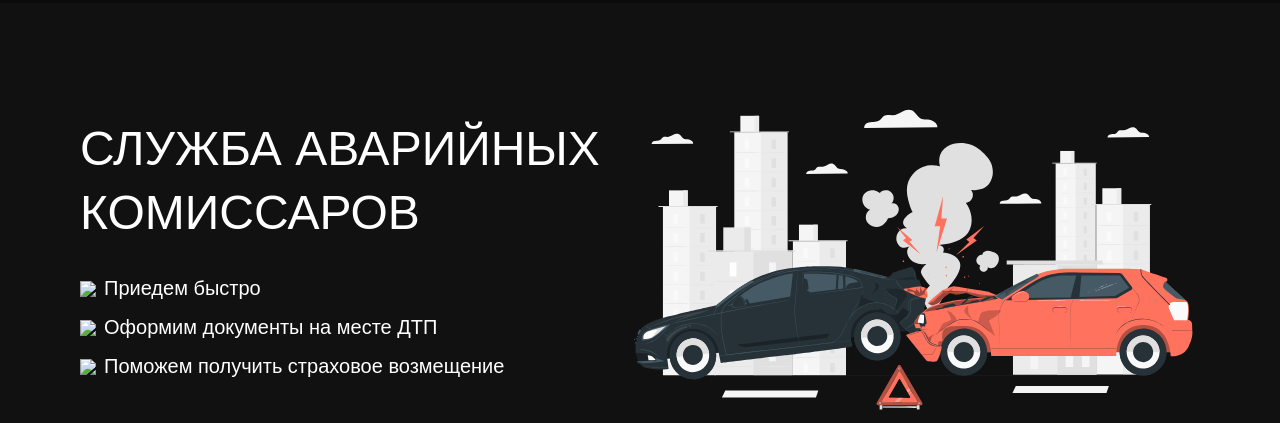
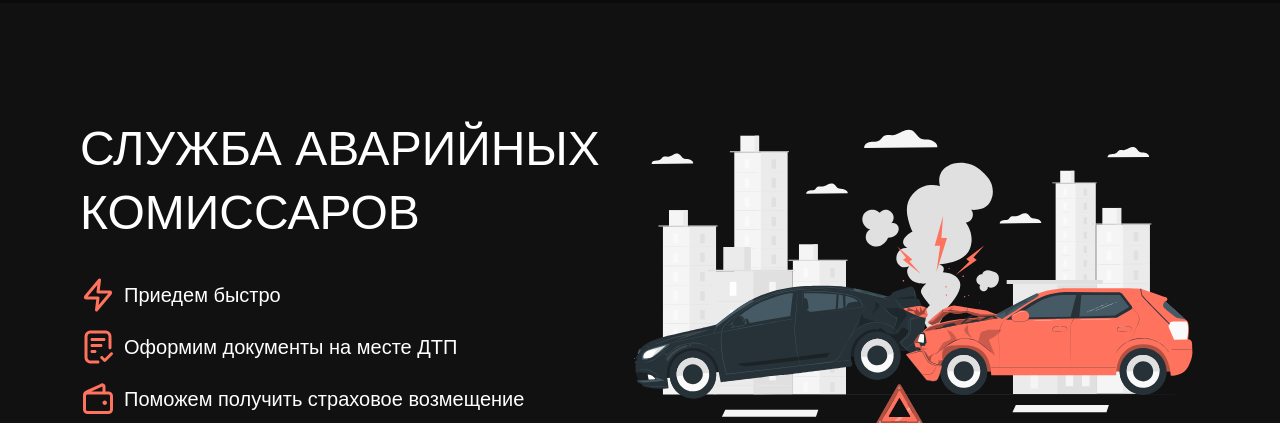
Before and after one commit to hhrum/avarkom, a plain HTML site: page index.html in a window 1280 px wide. Shown: the part 65-488 px from the top of the page. Drawn offline with nearby package versions, Linux system fonts and the light colour scheme; the site is published under a folder, as on GitHub Pages, so addresses that start at the root find nothing.

Commit message:
icons fix

```diff
--- a/index.html
+++ b/index.html
@@ -43,16 +43,16 @@
                 КОМИССАРОВ
             </div>
             <div class="intro__advantage">
-                <img class="intro__advantage-icon" src="/img/icons/lightning-01.svg" />
+                <img class="intro__advantage-icon" src="img/icons/lightning-01.svg" />
                 <div class="intro__advantage-text">Приедем быстро</div>
             </div>
             <div class="intro__advantages">
                 <div class="intro__advantage">
-                    <img class="intro__advantage-icon" src="/img/icons/file-check-02.svg" />
+                    <img class="intro__advantage-icon" src="img/icons/file-check-02.svg" />
                     <div class="intro__advantage-text">Оформим документы на месте ДТП</div>
                 </div>
                 <div class="intro__advantage">
-                    <img class="intro__advantage-icon" src="/img/icons/wallet-02.svg" />
+                    <img class="intro__advantage-icon" src="img/icons/wallet-02.svg" />
                     <div class="intro__advantage-text">Поможем получить страховое возмещение</div>
                 </div>
             </div>
```
